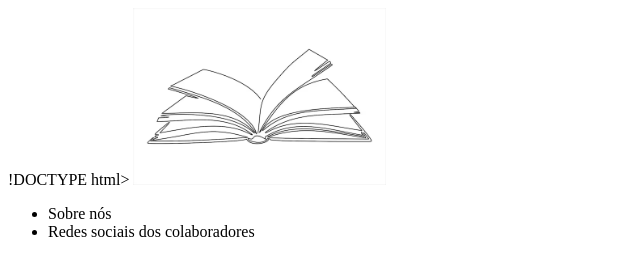
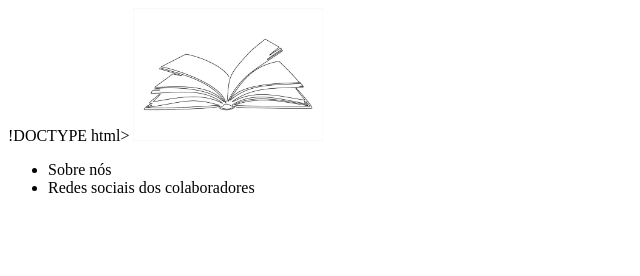
Before and after one commit to Jeniferday/Projeto-Esconderijo-do-leitor, a plain HTML site: page index.html in a window 1280 px wide. Shown: the whole page, without its empty margins (0-640 px from the left). Drawn offline with Linux system fonts and the light colour scheme.

Commit message:
Update style.css

```diff
--- a/style.css
+++ b/style.css
@@ -4,5 +4,5 @@ header {
 }
 
 .livro-imagem{
-    width: 20%
+    width: 15%
 }
```
